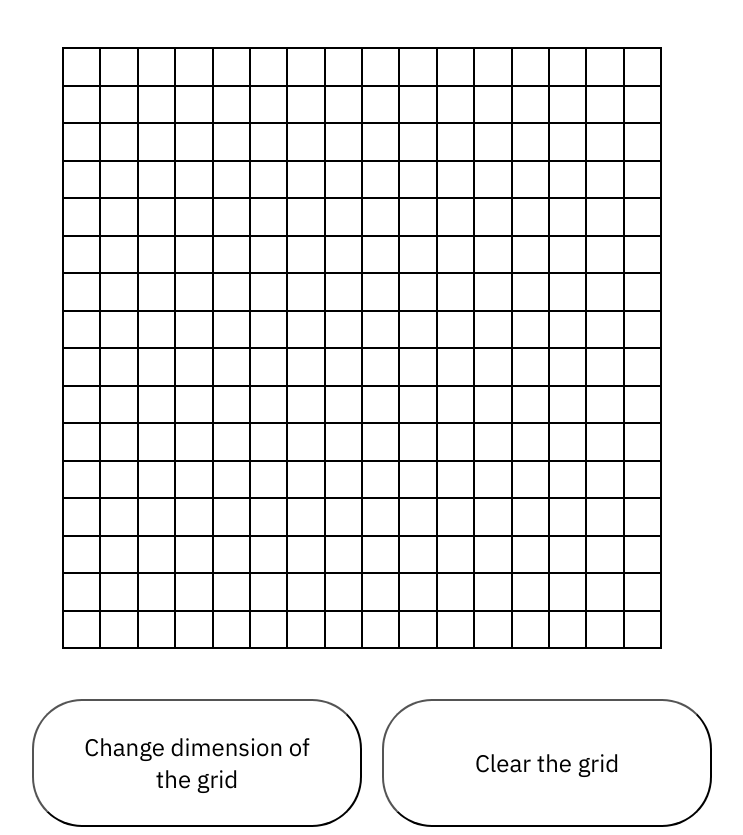
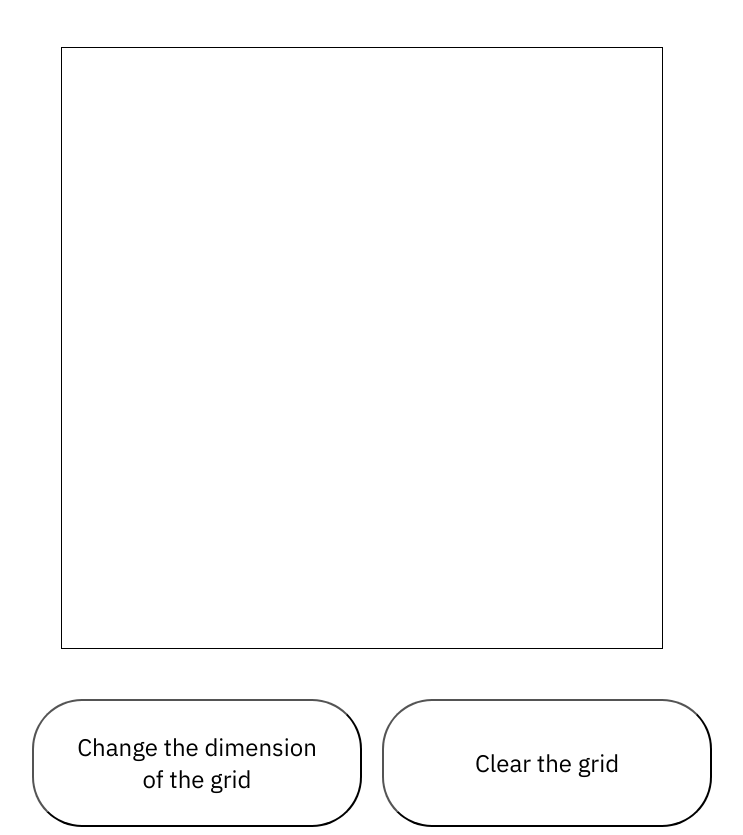
Before and after one commit to ilijaepler/etch-a-sketch, a plain HTML site: page index.html in a window 1280 px wide. Shown: the part 66-901 px from the top of the page, without its empty margins (278-1021 px from the left). Drawn offline with Linux system fonts and the light colour scheme.

Commit message:
Removed the square borders and added aditional constraints for changing the dimensions

```diff
--- a/index.html
+++ b/index.html
@@ -12,7 +12,7 @@
         <h1>Etch-a-Sketch</h1>
         <div id="container"></div>
         <div id="buttonHolder">
-            <button id="changeDimensionOfTheGrid">Change dimension of the grid</button>
+            <button id="changeDimensionOfTheGrid">Change the dimension of the grid</button>
             <button id="clearTheGrid">Clear the grid</button>
         </div>
 
--- a/main.js
+++ b/main.js
@@ -10,8 +10,6 @@ function createGrid(dimension){
         while(counter2<dimension){
             let square = document.createElement('div');
             square.setAttribute('class', 'square');
-            square.style.borderLeft = '1px solid black';
-            square.style.borderRight = '1px solid black';
             square.style.flexGrow = '1';
             row.appendChild(square);
             counter2++;
@@ -19,7 +17,6 @@ function createGrid(dimension){
 
         row.setAttribute('class', 'row');
         row.style.height = '37.5px';
-        row.style.border = '1px solid black';
         container.appendChild(row);
         counter++;
     }
@@ -43,8 +40,8 @@ function startTheGrid(){
     let dimension;
     buttonChangeDimension.addEventListener('click', ()=>{
         dimension = prompt('Enter the size of the squares on the grid');
-        if(dimension > 100){
-            return alert('Dimension can\'t be larger than 100!')
+        if(dimension > 100 || dimension < 16){
+            return alert('Dimension can\'t be more than 100 or less than 16!')
         }else{
             container.innerHTML = ''
             colorAndCreateTheGrid(dimension, 'black');
--- a/style.css
+++ b/style.css
@@ -12,8 +12,7 @@ h1{
     margin: 50px auto;
     display: flex;
     flex-direction: column;
-    border-top: 1px solid black;
-    border-bottom: 1px solid black;
+    border: 1px solid black;
 }
 
 #buttonHolder{
```
